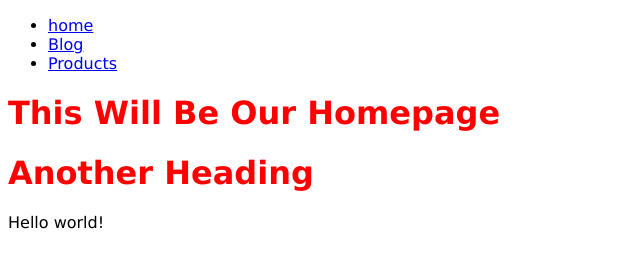
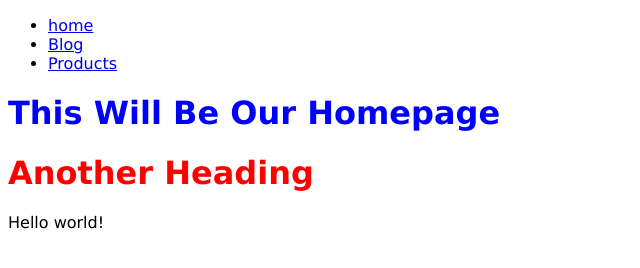
Before and after one commit to Camilocoo/Gatsby-Js-, a Gatsby site in the folder gatsby-starter-hello-world/: page / in a window 1280 px wide. Shown: the whole page, without its empty margins (0-640 px from the left). Built offline with nearby package versions, Linux system fonts and the light colour scheme; Gatsby itself is replaced by a stand-in of ours.

Commit message:
css modules added

```diff
--- a/gatsby-starter-hello-world/src/components/layout.css
+++ b/gatsby-starter-hello-world/src/components/layout.css
@@ -1,3 +1,6 @@
+
+
+
 body{
     font-family: Verdana, Geneva, Tahoma, sans-serif;
 }
@@ -7,6 +10,6 @@ h1{
     text-transform: capitalize;
 }
 
-.blog-title{
+.title{
     color:blue;
 }
```
Also changed, not shown: gatsby-starter-hello-world/src/components/blog.module.css (renamed from gatsby-starter-hello-world/src/components/blog.css).
